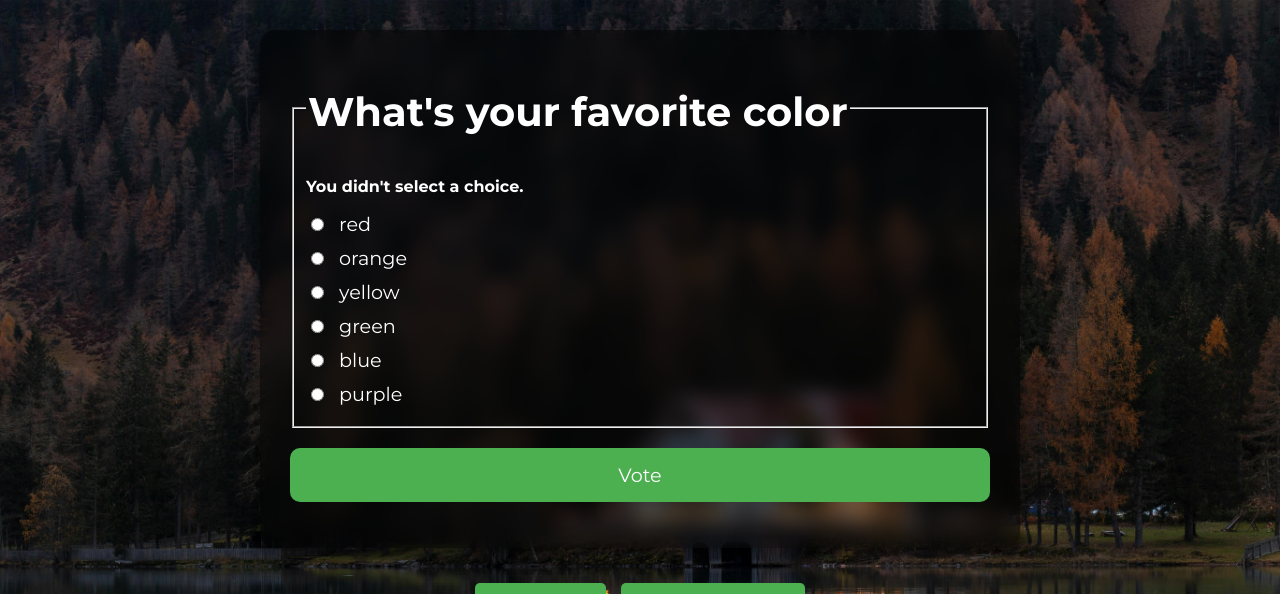
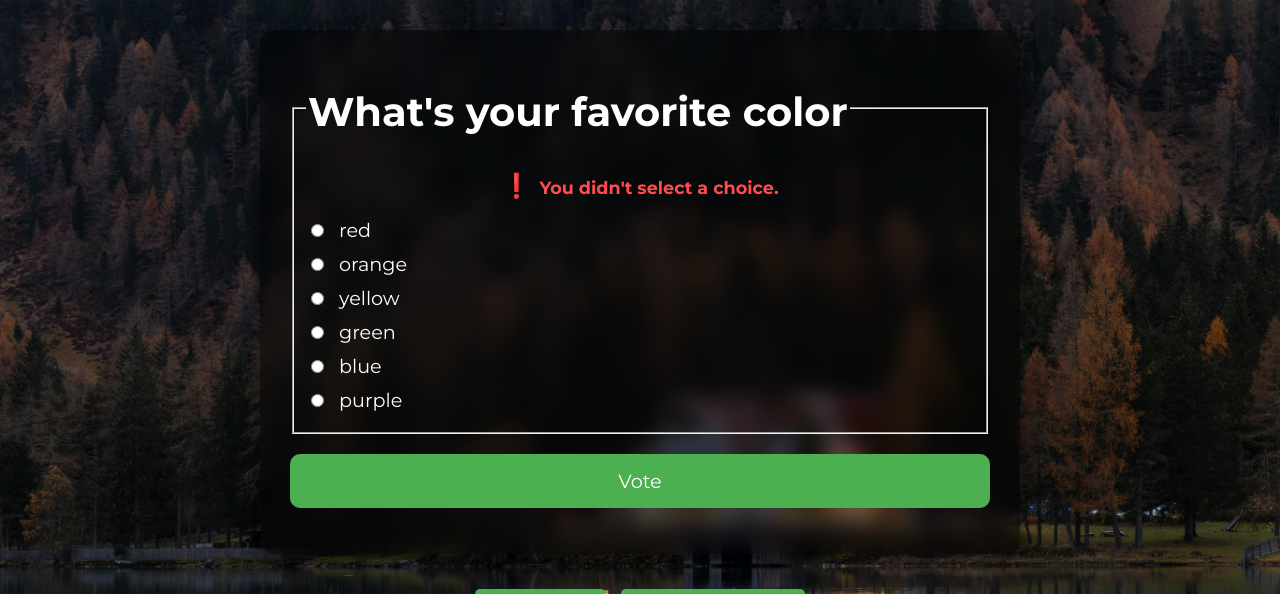
Before and after one commit to Nanokwok/ku-polls, a Django app: page /polls/2/vote/ in a window 1280 px wide. Shown: the top 594 px of the page. Run offline with Django 5.2, Linux system fonts and the light colour scheme; data comes from the database, SQL or seed files in the repository.

Commit message:
Enhance Poll Error Message UI

```diff
--- a/polls/static/polls/style.css
+++ b/polls/static/polls/style.css
@@ -230,3 +230,73 @@ body {
     justify-content: flex-start;
     gap: 10px;
 }
+.messages {
+    list-style-type: none;
+    padding: 0;
+    margin: 20px auto;
+    max-width: 600px;
+}
+
+.message-item {
+    margin: 10px 0;
+    padding: 15px;
+    border-radius: 10px;
+    background-color: rgba(255, 0, 0, 0.2);
+    border-left: 5px solid #ff4d4d;
+    color: #ffffff;
+    font-family: 'Montserrat', Arial, sans-serif;
+    font-size: 1rem;
+    box-shadow: 0 4px 6px rgba(0, 0, 0, 0.1);
+    transition: background-color 0.3s ease, border-color 0.3s ease;
+}
+
+.message-item:hover {
+    background-color: rgba(255, 0, 0, 0.3);
+    border-color: #ff1a1a;
+}
+
+.message-item.success {
+    background-color: rgba(0, 255, 0, 0.2);
+    border-left: 5px solid #4CAF50;
+    color: #4CAF50;
+}
+
+.message-item.success:hover {
+    background-color: rgba(0, 255, 0, 0.3);
+    border-color: #45a049;
+}
+
+.message-item.info {
+    background-color: rgba(0, 0, 255, 0.2);
+    border-left: 5px solid #007BFF;
+    color: #007BFF;
+}
+
+.message-item.info:hover {
+    background-color: rgba(0, 0, 255, 0.3);
+    border-color: #0056b3;
+}
+
+.message-item.warning {
+    background-color: rgba(255, 255, 0, 0.2);
+    border-left: 5px solid #ffc107;
+    color: #ffc107;
+}
+
+.message-item.warning:hover {
+    background-color: rgba(255, 255, 0, 0.3);
+    border-color: #e0a800;
+}
+
+.error-message {
+    color: #ff4d4d;
+    font-weight: bold;
+    margin-top: 10px;
+    font-size: 1.1rem;
+    text-align: center;
+}
+
+.error-message .emoji {
+    margin-right: 8px; /* Spacing between emoji and text */
+    font-size: 1.5rem; /* Slightly larger emoji size */
+}
--- a/polls/templates/polls/detail.html
+++ b/polls/templates/polls/detail.html
@@ -18,7 +18,11 @@
         {% csrf_token %}
         <fieldset>
             <legend><h1>{{ question.question_text }}</h1></legend>
-            {% if error_message %}<p><strong>{{ error_message }}</strong></p>{% endif %}
+            {% if error_message %}
+                <p class="error-message">
+                    <span class="emoji">❗</span><strong>{{ error_message }}</strong>
+                </p>
+            {% endif %}
             {% for choice in question.choice_set.all %}
                 <label>
                     <input type="radio" name="choice" id="choice{{ forloop.counter }}" value="{{ choice.id }}">
```
